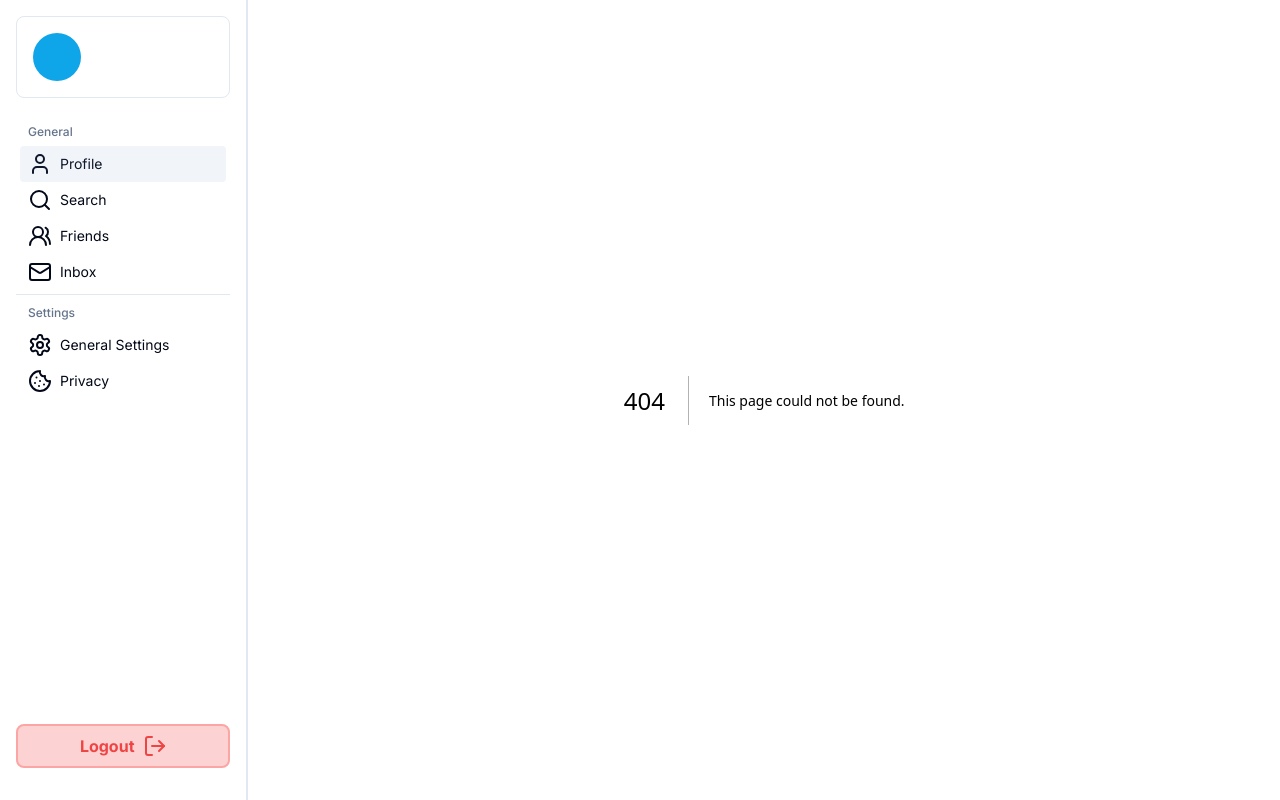
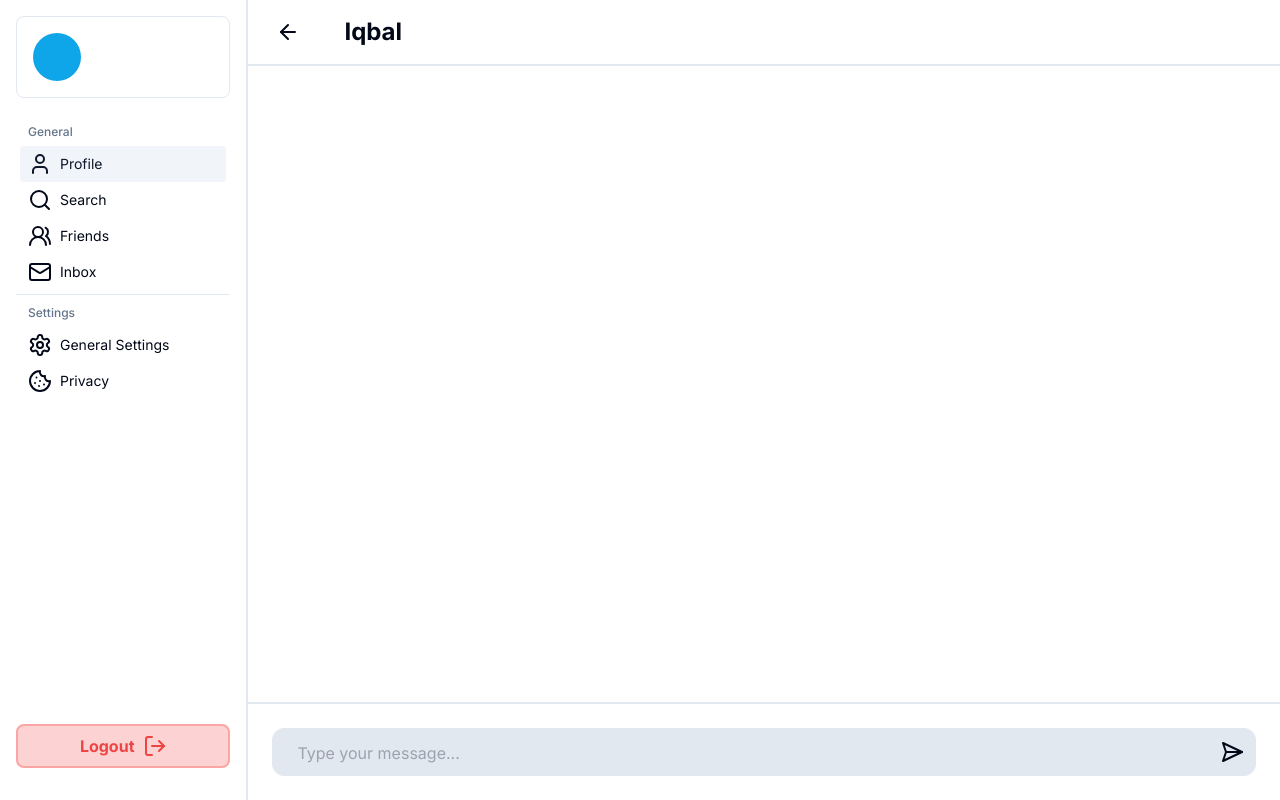
Before and after one commit to iqbalpa/chat-app-frontend, a Next.js app: page /inbox in a window 1280 px wide. Before the commit this address had no page. Built offline with nearby package versions, Linux system fonts and the light colour scheme.

Commit message:
feat(inbox): create inbox page

```diff
--- /dev/null
+++ b/src/app/inbox/page.tsx
@@ -0,0 +1,5 @@
+import InboxModule from "@/modules/inbox/inbox";
+
+export default function Page() {
+	return <InboxModule />;
+}
--- /dev/null
+++ b/src/modules/inbox/inbox.tsx
@@ -0,0 +1,51 @@
+"use client";
+
+import React, { useState, useRef, useEffect, ChangeEvent } from "react";
+import { ArrowLeft, SendHorizontal } from "lucide-react";
+
+const InboxModule: React.FC = () => {
+	const [message, setMessage] = useState<string>("");
+	const textareaRef = useRef<HTMLTextAreaElement>(null);
+
+	useEffect(() => {
+		if (textareaRef.current) {
+			textareaRef.current.style.height = "auto";
+			textareaRef.current.style.height = `${textareaRef.current.scrollHeight}px`;
+		}
+	}, [message]);
+
+	const handleChange = (e: ChangeEvent<HTMLTextAreaElement>) => setMessage(e.target.value);
+
+	return (
+		<div className="bg-white flex flex-col w-full min-h-screen">
+			{/* top */}
+			<div className=" flex flex-row items-center gap-10 px-6 py-4 border-b-2 border-slate-200">
+				<div className="rounded-lg p-1 hover:cursor-pointer hover:bg-slate-500/30 duration-100">
+					<ArrowLeft />
+				</div>
+				<p className="font-bold text-2xl">Iqbal</p>
+			</div>
+
+			{/* chat space */}
+			<div className="grow"></div>
+
+			{/* chat input */}
+			<div className="flex flex-row items-center justify-center px-6 py-6 border-t-2 border-slate-200">
+				<textarea
+					ref={textareaRef}
+					value={message}
+					onChange={handleChange}
+					className="relative w-full px-6 py-3 bg-slate-200 border rounded-xl resize-none focus:outline-none focus:ring-2 focus:ring-blue-500"
+					style={{ overflow: "hidden" }}
+					placeholder="Type your message..."
+					rows={1}
+				/>
+				<div className="absolute right-8 rounded-lg p-1 hover:cursor-pointer hover:bg-slate-500/30 duration-100">
+					<SendHorizontal />
+				</div>
+			</div>
+		</div>
+	);
+};
+
+export default InboxModule;
```
